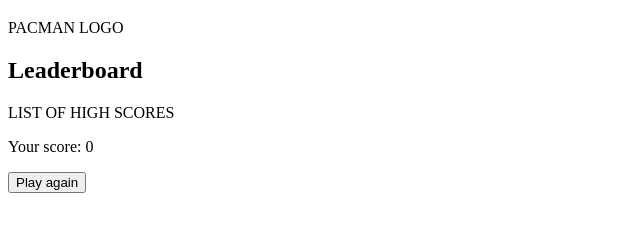
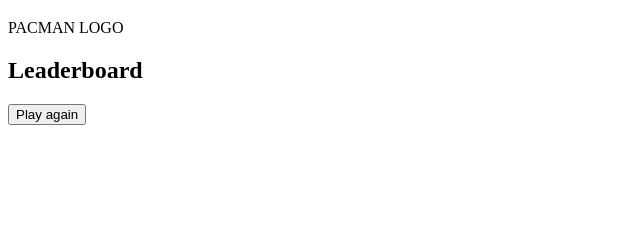
Before and after one commit to almost-good/lady-pac, a plain HTML site: page index.html in a window 1280 px wide. Shown: the part 61-292 px from the top of the page, without its empty margins (0-640 px from the left). Drawn offline with Linux system fonts and the light colour scheme.

Commit message:
refactor[index]: change position of leaderboard elements

```diff
--- a/index.html
+++ b/index.html
@@ -14,10 +14,8 @@
   <section class="leaderboard">
     <div> PACMAN LOGO </div>
     <h2>Leaderboard</h2>
-    <div id="highscore-list">
-      LIST OF HIGH SCORES
-    </div>
-    <p>Your score: <span id="current-score">0</span></p>
+    <ul id="highscore-list"></ul>
+    <p id="current-score"></p>
     <button class="play-again-btn">Play again</button>
   </section>
   <!-- /leaderboard -->
```
